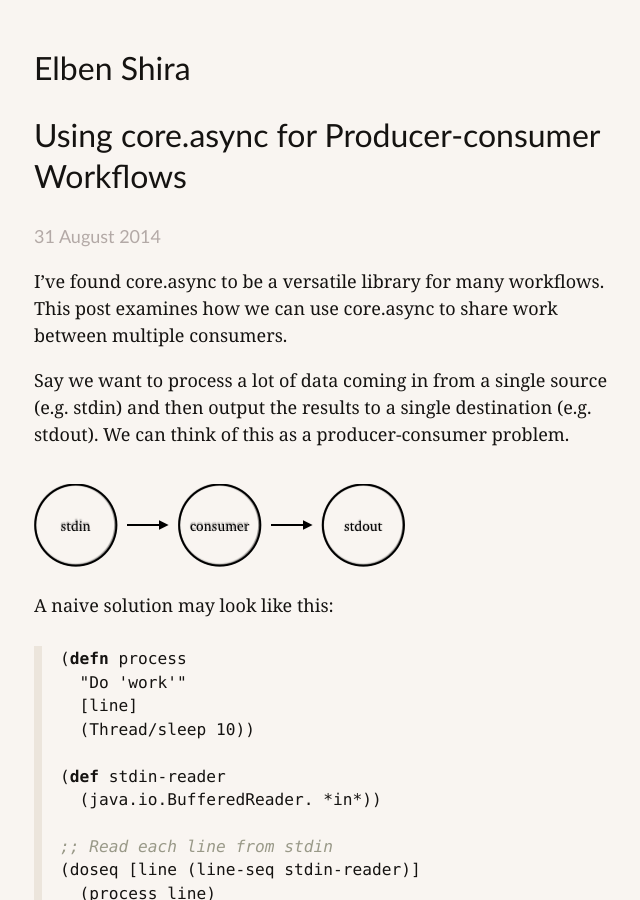
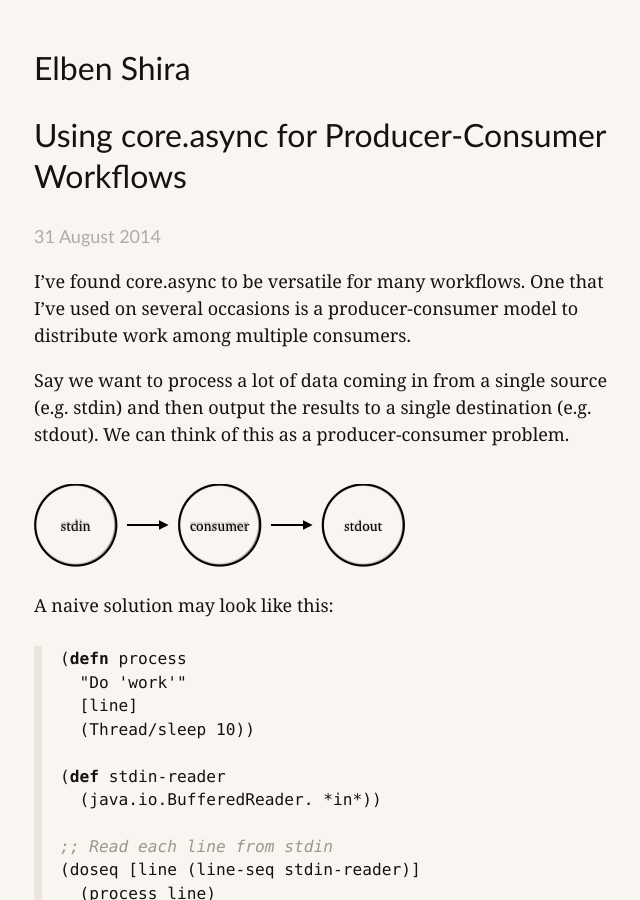
Before and after one commit to elben/elben.github.io-jekyll, a Jekyll site: the page built from _posts/2014-08-31-using-core-async-for-producer-consumer-workflows.markdown, in a window 1280 px wide and 900 px high. Shown: the whole window, without its empty margins (256-896 px from the left). Built offline with Jekyll 4.4.1, drawn with Linux system fonts in a browser that asks for light colours; Markdown is read by kramdown in place of the engine named in the settings; comment, search, counter and statistics services are not loaded.

Commit message:
Better intro?

```diff
--- a/_posts/2014-08-31-using-core-async-for-producer-consumer-workflows.markdown
+++ b/_posts/2014-08-31-using-core-async-for-producer-consumer-workflows.markdown
@@ -1,11 +1,11 @@
 ---
 layout: post
-title: "Using core.async for Producer-consumer Workflows"
+title: "Using core.async for Producer-Consumer Workflows"
 categories: blog
 tags: clojure
 ---
 
-I've found core.async to be a versatile library for many workflows. This post examines how we can use core.async to share work between multiple consumers.
+I've found core.async to be versatile for many workflows. One that I've used on several occasions is a producer-consumer model to distribute work among multiple consumers.
 
 Say we want to process a lot of data coming in from a single source (e.g. stdin) and then output the results to a single destination (e.g. stdout). We can think of this as a producer-consumer problem.
 
```
